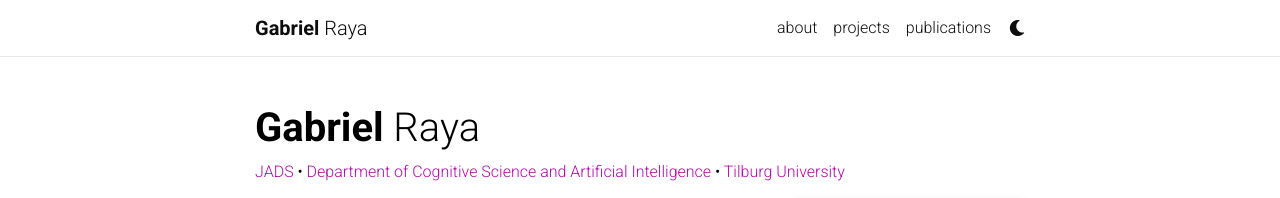
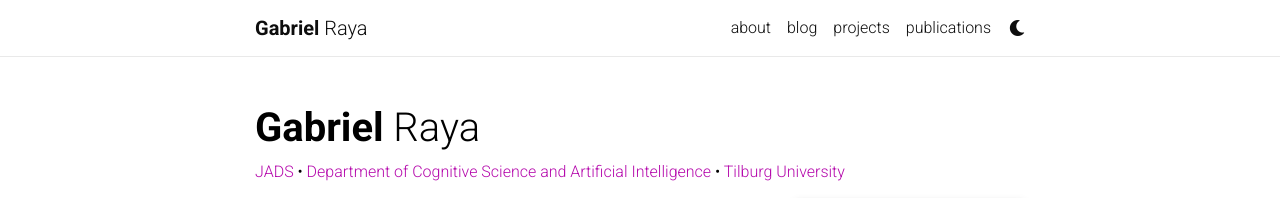
Before and after one commit to gabrielraya/gabrielraya.github.io, a Jekyll site: the page built from _pages/about.md, in a window 1280 px wide. Shown: the top 198 px of the page. Built offline with Jekyll 4.4.1, drawn with Linux system fonts in a browser that asks for light colours; nearby versions of some CDN libraries; emoji names are drawn with the system emoji font; a style sheet for code colours, icons or effects is not loaded.

Commit message:
add header for blog

```diff
--- a/_includes/header.html
+++ b/_includes/header.html
@@ -33,9 +33,9 @@
           </li>
 
           <!-- comment this section/ Uncomment it when a blog is ready -->
-          <!-- {% if site.blog_name %} -->
+          {% if site.blog_name %}
           <!-- Blog -->
-          <!-- <li class="nav-item {% if page.url contains 'blog' %}active{% endif %}">
+          <li class="nav-item {% if page.url contains 'blog' %}active{% endif %}">
             <a class="nav-link" href="{{ '/blog/' | relative_url }}">
               blog
               {% if page.title == "blog" %}
@@ -43,7 +43,7 @@
               {% endif %}
             </a>
           </li>
-          {% endif %} -->
+          {% endif %}
           <!-- Until here -->
 
 
```
